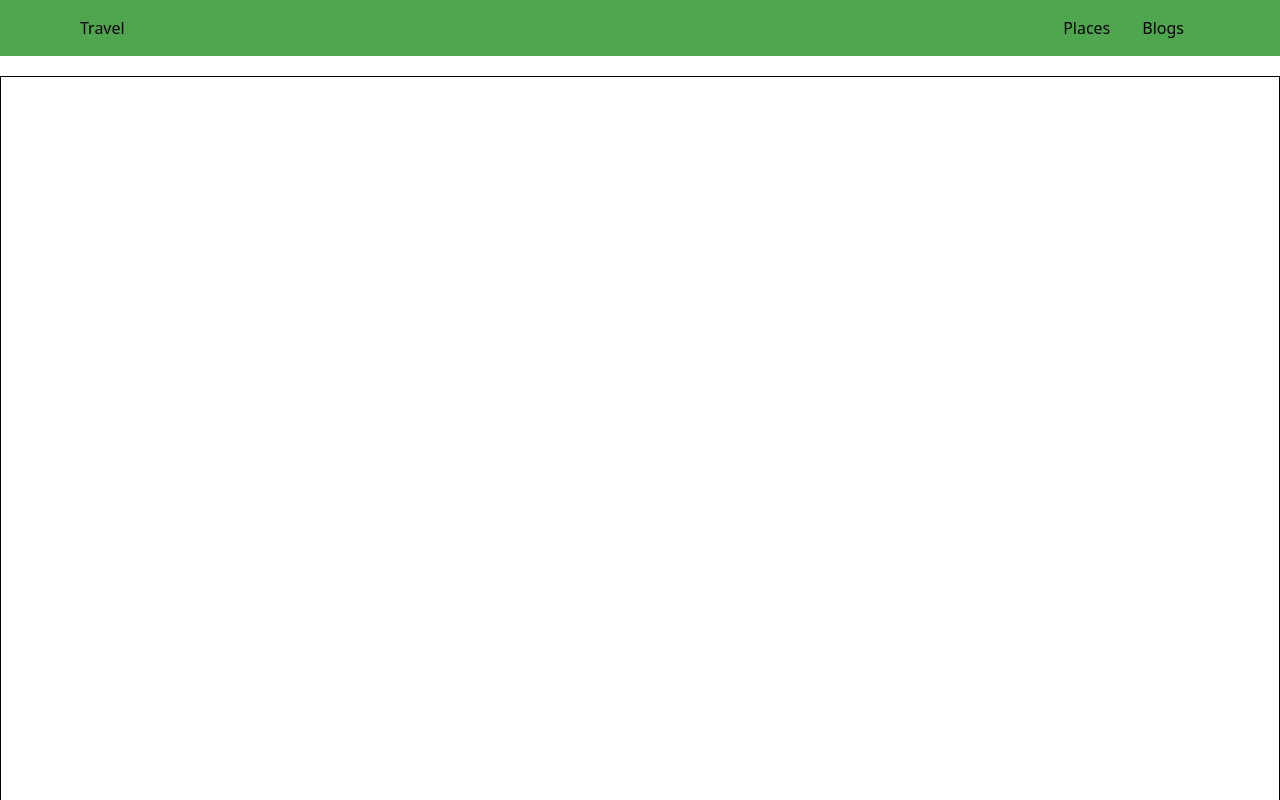
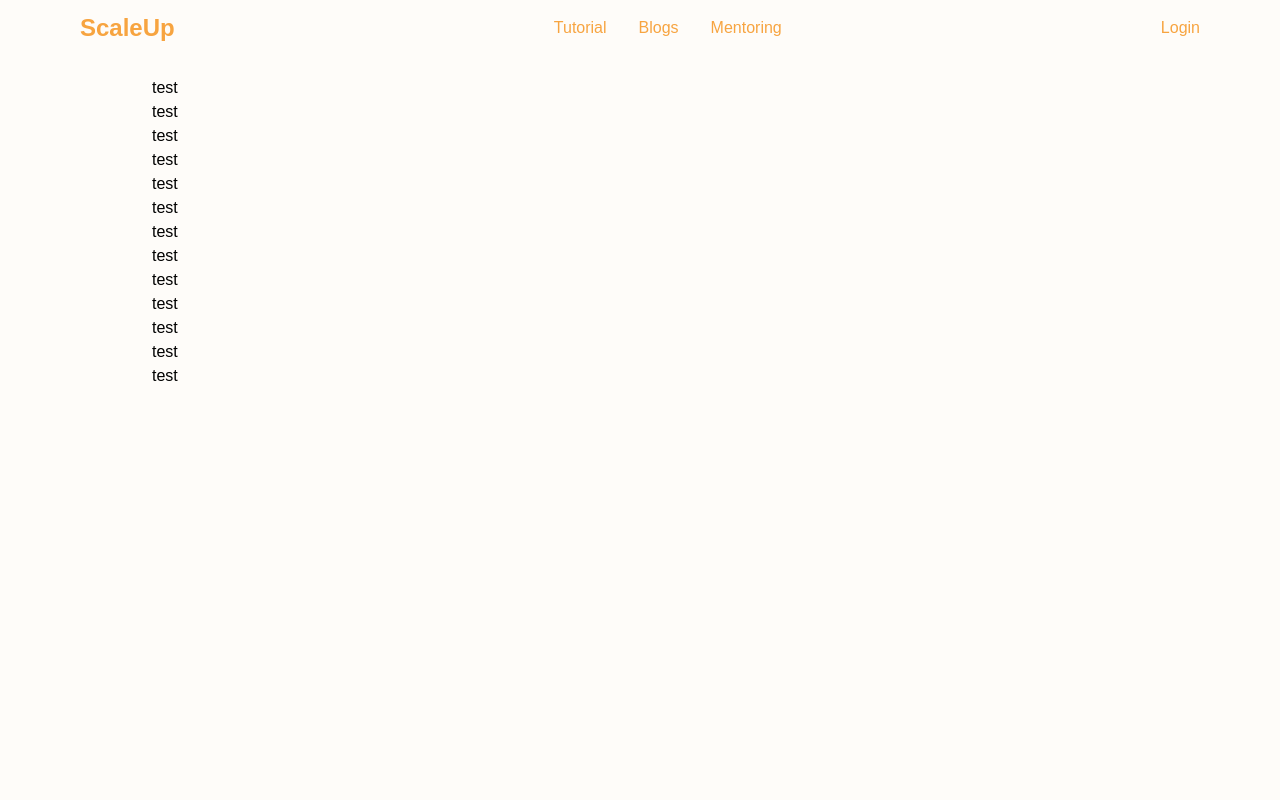
Before and after one commit to RendyArthaP/jangan-males, a Next.js app: page / in a window 1280 px wide. Shown: the top 800 px of the page. Built offline with nearby package versions, Linux system fonts and the light colour scheme.

Commit message:
fixing patern

```diff
--- a/components/layouts/Container.tsx
+++ b/components/layouts/Container.tsx
@@ -1,5 +1,5 @@
-import Link from "next/link";
 import { ReactNode } from "react";
+import Navbar from "./Navbar";
 
 interface PropsChildrenContainer {
   children?: ReactNode
@@ -8,32 +8,16 @@ interface PropsChildrenContainer {
 const Container = ({ children }: PropsChildrenContainer) => {
   return (
     <div>
-      <header className="w-full bg-green h-14">
-        <div className="max-w-7xl mx-auto px-20 h-full">
-          <div className="flex flex-row justify-between h-full items-center">
-            <Link href='/'>
-              Travel
-            </Link>
-            <div>
-              <Link href='/'>
-                <span className="mx-4">
-                  Places
-                </span>
-              </Link>
-              <Link href='/'>
-                <span className="mx-4">
-                  Blogs
-                </span>
-              </Link>
-            </div>
-          </div>
-        </div>
+      <header>
+        <Navbar />
       </header>
       <main>
-        {children}
+        <div className="p-5 md:px-28">
+          {children}
+        </div>
       </main>
       <footer>
-        <div className="bg-green w-full h-40 px-20">
+        <div className="w-full h-40 px-20">
           test
         </div>
       </footer>
--- /dev/null
+++ b/components/layouts/Navbar.tsx
@@ -0,0 +1,51 @@
+import React from 'react'
+import Link from "next/link";
+import { Hamburger } from '~/public/icons/Hamburger';
+
+/** This Navbar will show up when size window
+ * More then 768px
+ */
+const Navbar = () => {
+  return (
+    <div className="w-full h-14">
+      <div className="px-4 max-w-7xl h-full mx-auto md:px-20">
+        <div className="flex flex-row h-full items-center justify-between">
+          <Link href='/'>
+            <h1 className="text-orange font-bold text-2xl">
+              ScaleUp
+            </h1>
+          </Link>
+          <div className="hidden md:flex flex-row items-center">
+            <Link href='/'>
+              <span className="text-orange font-normal text-base mx-4">
+                Tutorial
+              </span>
+            </Link>
+            <Link href='/'>
+              <span className="text-orange font-normal text-base mx-4">
+                Blogs
+              </span>
+            </Link>
+            <Link href='/'>
+              <span className="text-orange font-normal text-base mx-4">
+                Mentoring
+              </span>
+            </Link>
+          </div>
+          <div className="hidden md:flex">
+            <Link href='/'>
+              <h1 className="text-orange font-normal text-base">
+                Login
+              </h1>
+            </Link>
+          </div>
+          <div className='flex md:hidden'>
+            <Hamburger />
+          </div>
+        </div>
+      </div>
+    </div>
+  )
+}
+
+export default Navbar
--- a/pages/index.tsx
+++ b/pages/index.tsx
@@ -7,7 +7,19 @@ const Container = dynamic(import('~/components/layouts/Container'));
 const Home: NextPage = () => {
   return (
     <Container>
-
+      <h1>test</h1>
+      <h1>test</h1>
+      <h1>test</h1>
+      <h1>test</h1>
+      <h1>test</h1>
+      <h1>test</h1>
+      <h1>test</h1>
+      <h1>test</h1>
+      <h1>test</h1>
+      <h1>test</h1>
+      <h1>test</h1>
+      <h1>test</h1>
+      <h1>test</h1>
     </Container>
   )
 }
--- /dev/null
+++ b/public/icons/Hamburger.tsx
@@ -0,0 +1,11 @@
+export const Hamburger = () => {
+  return (
+    <div>
+      <svg fill="#F7A440" height="30" viewBox="0 0 100 80" width="30">
+        <rect height="10" width="80" />
+        <rect height="10" width="80" y="30" />
+        <rect height="10" width="80" y="60" />
+      </svg>
+    </div>
+  );
+};
--- a/styles/globals.css
+++ b/styles/globals.css
@@ -1,11 +1,16 @@
 @tailwind base;
 @tailwind components;
 @tailwind utilities;
+
+@import url("https://fonts.googleapis.com/css2?family=Poppins:wght@100;200;300;400;500;600;700;800;900&display=swap");
+@import url("https://fonts.googleapis.com/css2?family=Roboto:wght@300;400;500;700&display=swap");
 
 body {
   margin: 0;
   padding: 0;
   height: 100%;
+  font-family: 'Poppins', sans-serif;
+  background-color: #FEFCF9;
 }
 
 main {
@@ -13,8 +18,8 @@ main {
   display: block;
   width: 100%;
   min-height: 100vh;
-  margin: 20px auto 20px;
-  border: 1px solid black;
+  margin: auto;
+  max-width: 1200px;
 }
 
 ::-webkit-scrollbar {
--- a/tailwind.config.js
+++ b/tailwind.config.js
@@ -6,7 +6,11 @@ module.exports = {
   theme: {
     extend: {
       colors: {
-        'green': '#4FA64F'
+        'green': '#4FA64F',
+        'orange': '#F7A440'
+      },
+      fontFamily: {
+        'roboto': ['Roboto', 'sans-serif']
       }
     },
   },
```
